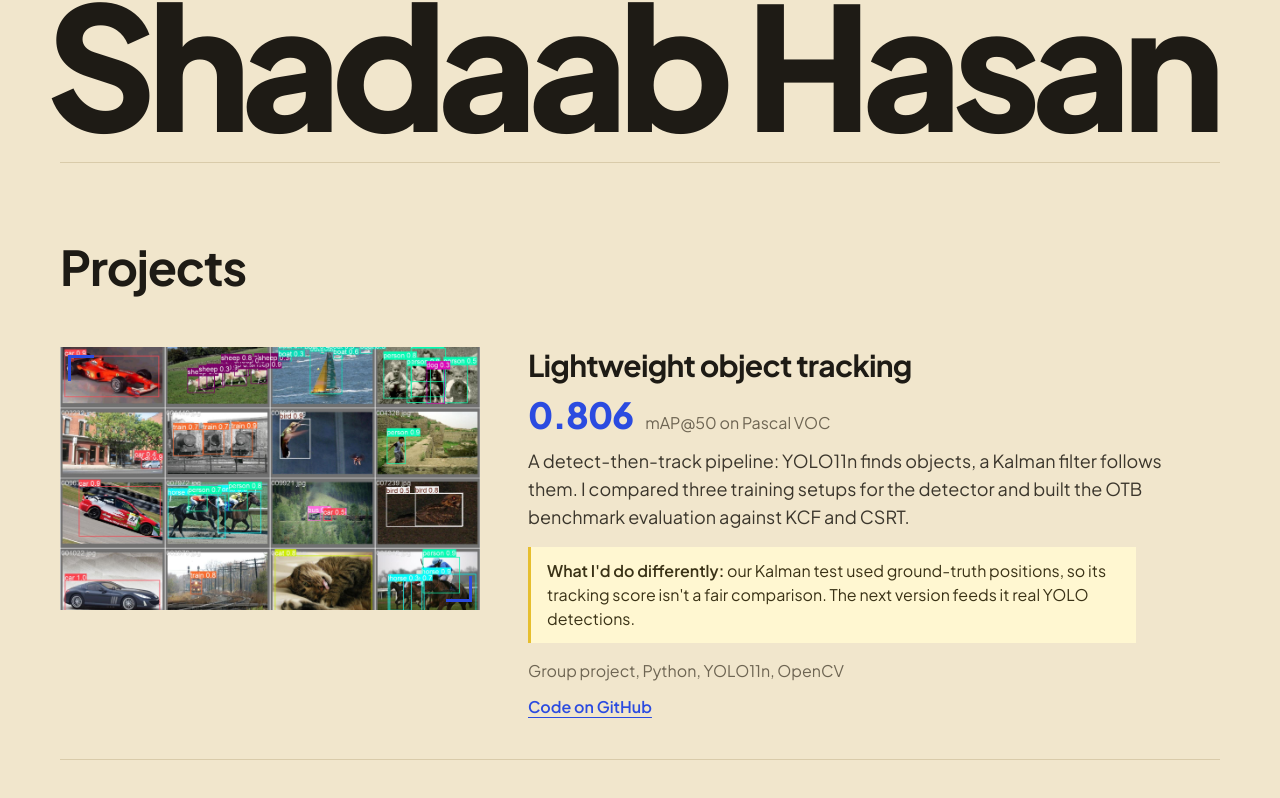
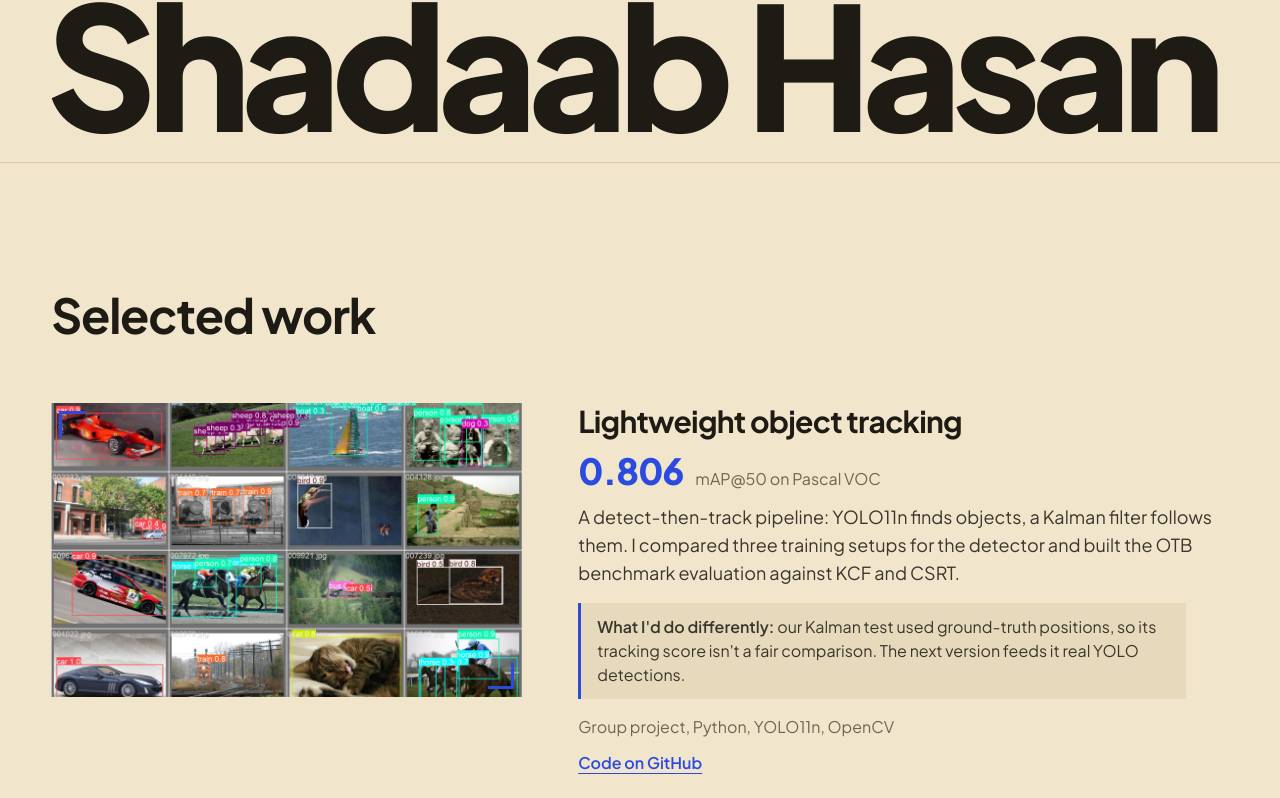
Before and after one commit to ShadaabHasan/portfolio, a Next.js app: page / in a window 1280 px wide. Shown: the part 638-1436 px from the top of the page. Built offline with nearby package versions, Linux system fonts and the light colour scheme.

Commit message:
project rows redone

```diff
--- a/app/components/FeaturedProjects.jsx
+++ b/app/components/FeaturedProjects.jsx
@@ -7,8 +7,8 @@ const FeaturedProjects = () => {
   const featured = projects.filter((project) => project.featured);
 
   return (
-    <section id="featuredproj" className="border-t border-line pt-16 md:pt-20 scroll-mt-16">
-      <h2 className="text-4xl md:text-5xl font-bold tracking-tight">Projects</h2>
+    <section id="featuredproj" className="px-[4vw] pt-24 md:pt-32 pb-20 border-t border-line">
+      <h2 className="text-4xl md:text-5xl font-bold tracking-tight">Selected work</h2>
 
       <div className="mt-4">
         {featured.map((project) => (
--- a/app/components/ProjectRow.jsx
+++ b/app/components/ProjectRow.jsx
@@ -2,8 +2,7 @@
 // It receives ONE project from data/projects.js.
 export default function ProjectRow({ project }) {
   return (
-    <article className="grid md:grid-cols-[420px_1fr] gap-5 md:gap-12 py-10 border-b border-line items-start">
-      {/* box-corners draws the blue detection-box corners (see globals.css) */}
+        <article className="grid md:grid-cols-[minmax(320px,40%)_1fr] gap-5 md:gap-14 py-12 border-b border-line items-start">  {/* box-corners draws the blue detection-box corners (see globals.css) */}
       <div className="box-corners relative aspect-[16/10] overflow-hidden bg-panel">
         <img src={project.image} alt="" loading="lazy" className="w-full h-full object-cover" />
       </div>
--- a/app/globals.css
+++ b/app/globals.css
@@ -12,9 +12,9 @@
   --muted: #6E6553;
   --line: #D9CBAA;
   --box: #2B4BE0;
-  --note: #FFF7D1;
-  --note-line: #E6BE2E;
-  --note-ink: #3A3216;
+    --note: #E6D9BC;
+  --note-line: #2B4BE0;
+  --note-ink: #3B362C;
   color-scheme: light;
 }
 
--- a/app/page.js
+++ b/app/page.js
@@ -7,11 +7,7 @@ export default function Home() {
     <>
       <main>
         <Hero />
-
-        {/* Everything below the hero, for now still in the old layout */}
-        <div className="max-w-[1240px] mx-auto px-5 md:px-10">
-          <FeaturedProjects />
-        </div>
+        <FeaturedProjects />
       </main>
       <Footer />
     </>
```
